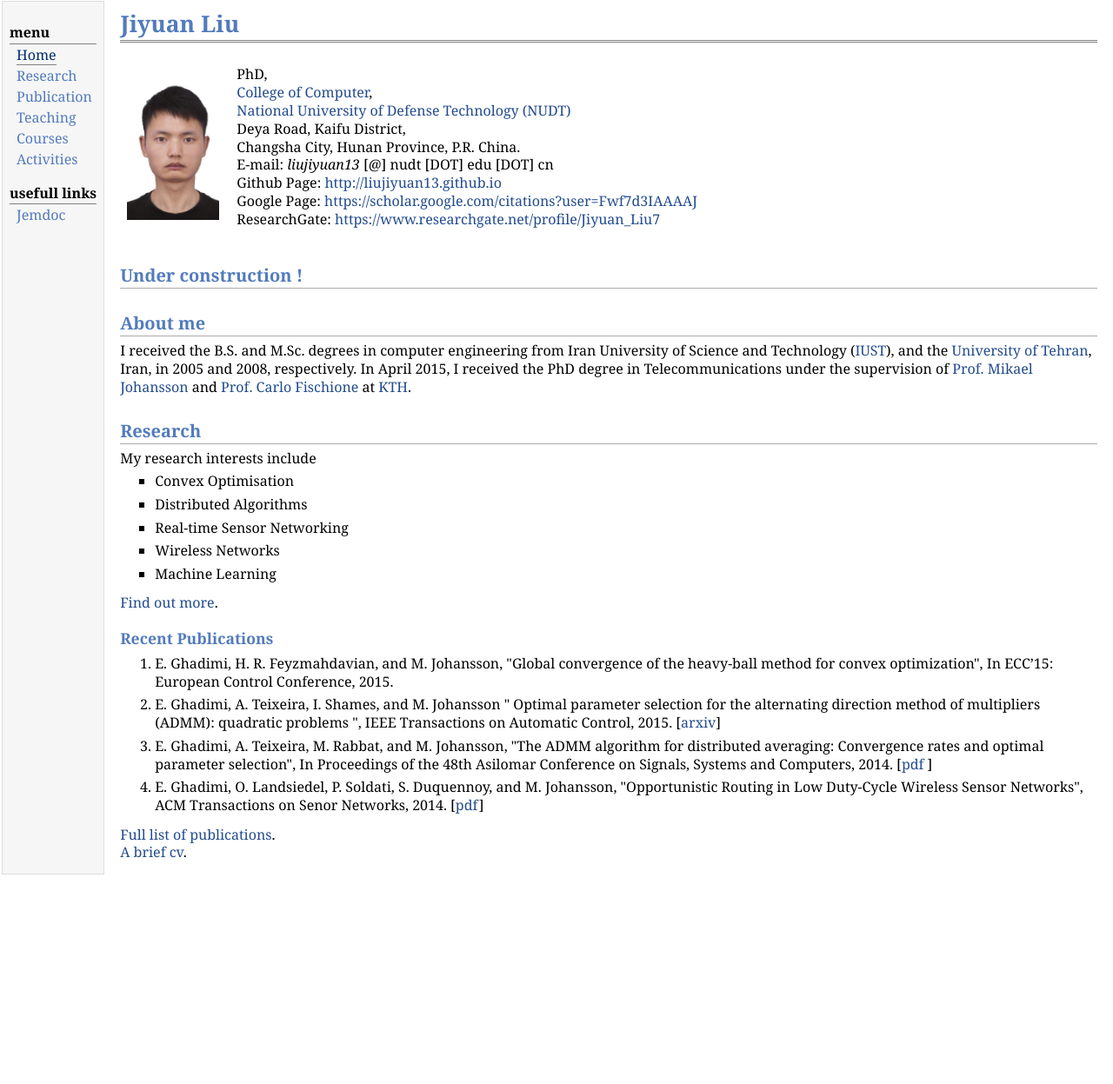
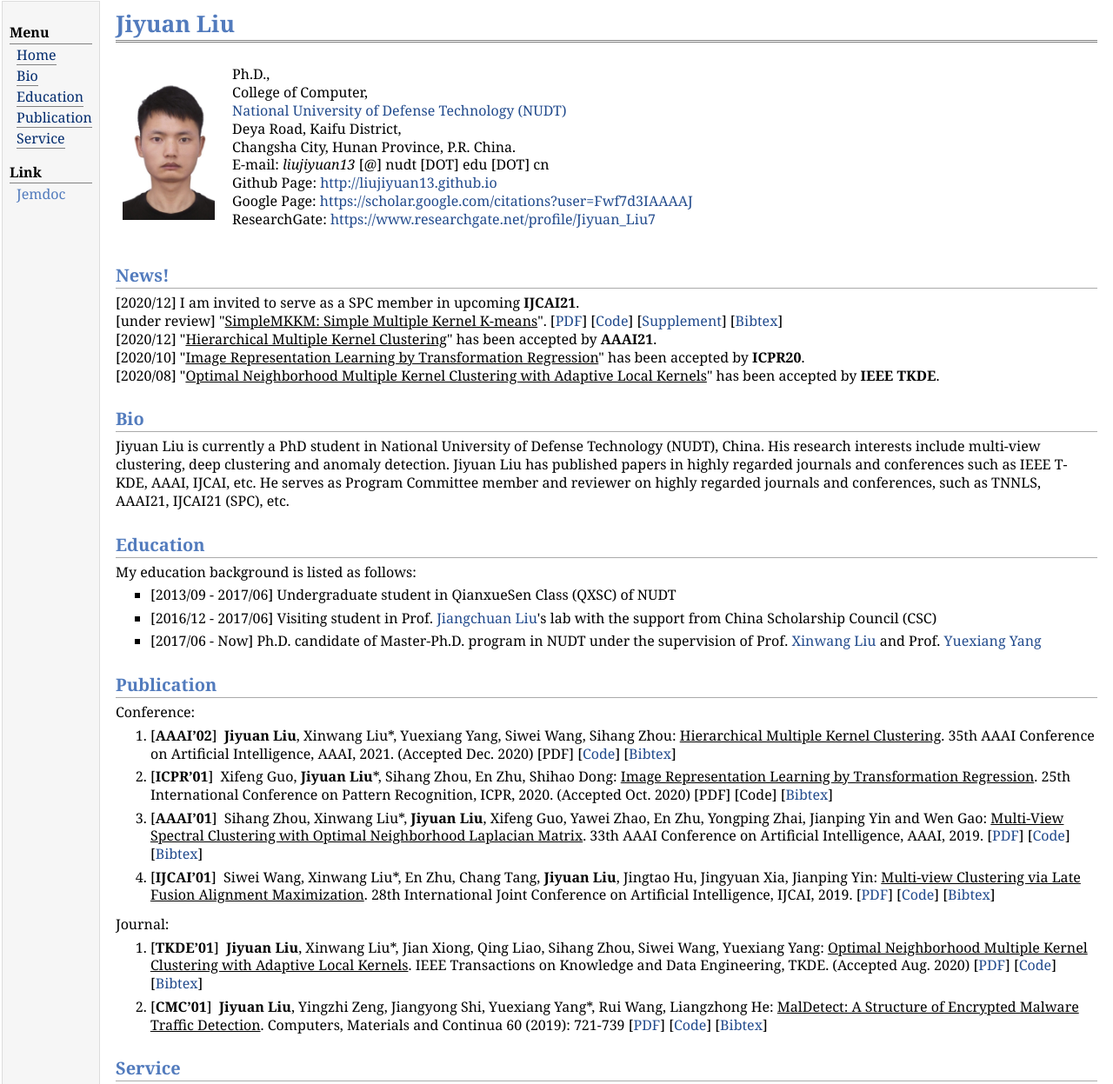
Before and after one commit to bysen32/bysen32.github.io, a plain HTML site: page index.html in a window 1280 px wide. Shown: the part 1-1248 px from the top of the page at 87% size. Before the commit the page ends 1017 px from the top, so only its background shows below. Drawn offline with Linux system fonts and the light colour scheme.

Commit message:
1st update, 2020/12/11

```diff
--- a/index.html
+++ b/index.html
@@ -11,14 +11,13 @@
 <table summary="Table for page layout." id="tlayout">
 <tr valign="top">
 <td id="layout-menu">
-<div class="menu-category">menu</div>
+<div class="menu-category">Menu</div>
 <div class="menu-item"><a href="index.html" class="current">Home</a></div>
-<div class="menu-item"><a href="research.html">Research</a></div>
-<div class="menu-item"><a href="publications.html">Publication</a></div>
-<div class="menu-item"><a href="teaching.html">Teaching</a></div>
-<div class="menu-item"><a href="courses.html">Courses</a></div>
-<div class="menu-item"><a href="activities.html">Activities</a></div>
-<div class="menu-category">usefull links</div>
+<div class="menu-item"><a href="index.html" class="current">Bio</a></div>
+<div class="menu-item"><a href="index.html" class="current">Education</a></div>
+<div class="menu-item"><a href="index.html" class="current">Publication</a></div>
+<div class="menu-item"><a href="index.html" class="current">Service</a></div>
+<div class="menu-category">Link</div>
 <div class="menu-item"><a href="http://jemdoc.jaboc.net/">Jemdoc</a></div>
 </td>
 <td id="layout-content">
@@ -27,7 +26,7 @@
 </div>
 <table class="imgtable"><tr><td>
 <a href="http://liujiyuan13.github.io"><img src="photos/jiyuan.png" alt="alt text" width="106px" height="160px" /></a>&nbsp;</td>
-<td align="left"><p>PhD,<br /> <a href="http://www.kth.se/ees/omskolan/organisation/avdelningar/ac?l=en_UK">College of Computer</a>, <br /><a href="http://www.kth.se">National University of Defense Technology (NUDT)</a><br />
+<td align="left"><p>Ph.D.,<br /> College of Computer, <br /><a href="https://english.nudt.edu.cn/">National University of Defense Technology (NUDT)</a><br />
 Deya Road, Kaifu District, <br />
 Changsha City, Hunan Province, P.R. China. <br />
 E-mail: <i>liujiyuan13</i> [@] nudt [DOT] edu [DOT] cn <br />
@@ -35,40 +34,53 @@ Github Page: <a href="http://liujiyuan13.github.io">http://liujiyuan13.github.io
 Google Page: <a href="https://scholar.google.com/citations?user=Fwf7d3IAAAAJ">https://scholar.google.com/citations?user=Fwf7d3IAAAAJ</a> <br />
 ResearchGate: <a href="https://www.researchgate.net/profile/Jiyuan_Liu7">https://www.researchgate.net/profile/Jiyuan_Liu7</a></p>
 </td></tr></table>
-<h2>Under construction ! </h2>
-<h2>About me</h2>
-<p>I received the B.S. and M.Sc. degrees in computer engineering from Iran University of Science and Technology (<a href="http://www.iust.ac.ir">IUST</a>), and the <a href="http://ece.ut.ac.ir/">University of Tehran</a>, Iran, in 2005 and 2008, respectively. In April 2015, I received the PhD degree in Telecommunications under the supervision of
-<a href="http://www.people.kth.se/~mikaelj/">Prof. Mikael Johansson</a> and  <a href="http://www.people.kth.se/~carlofi/">Prof. Carlo Fischione</a> at <a href="http:www.kth.se">KTH</a>.  </p>
-<h2>Research</h2>
-<p>My research interests include </p>
+<h2>News!</h2>
+<p>[2020/12] I am invited to serve as a SPC member in upcoming <b>IJCAI21</b>. <br />
+[under review] "<u>SimpleMKKM: Simple Multiple Kernel K-means</u>". [<a href="https://arxiv.org/pdf/2005.04975.pdf">PDF</a>] [<a href="https://github.com/xinwangliu/SimpleMKKMcodes/tree/master">Code</a>] [<a href="https://github.com/xinwangliu/xinwangliu.github.io/blob/master/groupmember/Appendix_SimpleMKKM.pdf">Supplement</a>] [<a href="bibs/SimpleMKKM_Simple_Multiple_Kernel_K_means.bib">Bibtex</a>]<br />
+[2020/12] "<u>Hierarchical Multiple Kernel Clustering</u>" has been accepted by <b>AAAI21</b>. <br />
+[2020/10] "<u>Image Representation Learning by Transformation Regression</u>" has been accepted by <b>ICPR20</b>.<br />
+[2020/08] "<u>Optimal Neighborhood Multiple Kernel Clustering with Adaptive Local Kernels</u>" has been accepted by <b>IEEE TKDE</b>.</p>
+<h2>Bio</h2>
+<p>Jiyuan Liu is currently a PhD student in National University of Defense Technology (NUDT), China. His research interests include multi-view clustering, deep clustering and anomaly detection. Jiyuan Liu has published papers in highly regarded journals and conferences such as IEEE T-KDE, AAAI, IJCAI, etc. He serves as Program Committee member and reviewer on highly regarded journals and conferences, such as TNNLS, AAAI21, IJCAI21 (SPC), etc. </p>
+<h2>Education</h2>
+<p>My education background is listed as follows:</p>
 <ul>
-<li><p>Convex Optimisation  </p>
+<li><p>[2013/09 - 2017/06] Undergraduate student in QianxueSen Class (QXSC) of NUDT </p>
 </li>
-<li><p>Distributed Algorithms</p>
+<li><p>[2016/12 - 2017/06] Visiting student in Prof. <a href="https://www.cs.sfu.ca/~jcliu/">Jiangchuan Liu</a>'s lab with the support from China Scholarship Council (CSC)</p>
 </li>
-<li><p>Real-time Sensor Networking</p>
-</li>
-<li><p>Wireless Networks</p>
-</li>
-<li><p>Machine Learning</p>
+<li><p>[2017/06 - Now] Ph.D. candidate of Master-Ph.D. program in NUDT under the supervision of Prof. <a href="http://xinwangliu.github.io/">Xinwang Liu</a> and Prof. <a href="https://www.researchgate.net/profile/Yuexiang_Yang/">Yuexiang Yang</a></p>
 </li>
 </ul>
-<p><a href="research.html">Find out more</a>.</p>
-<h3>Recent Publications </h3>
+<h2>Publication</h2>
+<p>Conference:</p>
 <ol>
-<li><p>E. Ghadimi, H. R. Feyzmahdavian, and M. Johansson, "Global convergence of the heavy-ball method for convex optimization",  In ECC&rsquo;15: European Control Conference, 2015.</p>
+<li><p>[<b>AAAI&rsquo;02</b>]&nbsp;&nbsp;<b>Jiyuan Liu</b>, Xinwang Liu*, Yuexiang Yang, Siwei Wang, Sihang Zhou: <u>Hierarchical Multiple Kernel Clustering</u>. 35th AAAI Conference on Artificial Intelligence, AAAI, 2021. (Accepted Dec. 2020) [PDF] [<a href="https://github.com/liujiyuan13/HMKC-code_release">Code</a>] [<a href="bibs/Hierarchical_Multiple_Kernel_Clustering.bib">Bibtex</a>]</p>
 </li>
-<li><p>E. Ghadimi, A. Teixeira, I. Shames, and M. Johansson " Optimal parameter selection for the alternating direction method of
-multipliers (ADMM): quadratic problems ", IEEE Transactions on Automatic Control, 2015. [<a href="http://arxiv.org/abs/1306.2454">arxiv</a>]</p>
+<li><p>[<b>ICPR&rsquo;01</b>]&nbsp;&nbsp;Xifeng Guo, <b>Jiyuan Liu</b>*, Sihang Zhou, En Zhu, Shihao Dong: <u>Image Representation Learning by Transformation Regression</u>. 25th International Conference on Pattern Recognition, ICPR, 2020. (Accepted Oct. 2020) [PDF] [Code] [<a href="bibs/Image_Representation_Learning_by_Transformation_Regression.bib">Bibtex</a>]</p>
 </li>
-<li><p>E. Ghadimi, A. Teixeira, M. Rabbat, and M. Johansson, "The ADMM algorithm for distributed averaging: Convergence rates and optimal parameter selection", In Proceedings of the 48th Asilomar Conference on Signals, Systems and Computers, 2014. [<a href="https://www.dropbox.com/s/k9izxz1m39yvvuz/admm_distributed_aveg.pdf?dl=0">pdf</a> ]</p>
+<li><p>[<b>AAAI&rsquo;01</b>]&nbsp;&nbsp;Sihang Zhou, Xinwang Liu*, <b>Jiyuan Liu</b>, Xifeng Guo, Yawei Zhao, En Zhu, Yongping Zhai, Jianping Yin and Wen Gao: <u>Multi-View Spectral Clustering with Optimal Neighborhood Laplacian Matrix</u>. 33th AAAI Conference on Artificial Intelligence, AAAI, 2019. [<a href="pubs/Multi-View_Spectral_Clustering_with_Optimal_Neighborhood_Laplacian_Matrix.pdf">PDF</a>] [<a href="https://github.com/xinwangliu/ONMSC">Code</a>] [<a href="bibs/Multi-View_Spectral_Clustering_with_Optimal_Neighborhood_Laplacian_Matrix.bib">Bibtex</a>]</p>
 </li>
-<li><p>E. Ghadimi, O. Landsiedel, P. Soldati, S. Duquennoy, and M. Johansson, "Opportunistic Routing in Low Duty-Cycle Wireless Sensor Networks", ACM Transactions on Senor Networks, 2014. [<a href="pub/oppTOSN.pdf">pdf</a>]</p>
+<li><p>[<b>IJCAI&rsquo;01</b>]&nbsp;&nbsp;Siwei Wang, Xinwang Liu*, En Zhu, Chang Tang, <b>Jiyuan Liu</b>, Jingtao Hu, Jingyuan Xia, Jianping Yin: <u>Multi-view Clustering via Late Fusion Alignment Maximization</u>. 28th International Joint Conference on Artificial Intelligence, IJCAI, 2019. [<a href="https://www.researchgate.net/publication/333672090_Multi-view_Clustering_via_Late_Fusion_Alignment_Maximization">PDF</a>] [<a href="https://github.com/wangsiwei2010/latefusionalignment">Code</a>] [<a href="bibs/Multi-view_Clustering_via_Late_Fusion_Alignment_Maximization.bib">Bibtex</a>]</p>
 </li>
 </ol>
-<p><a href="publications.html">Full list of publications</a>.
-<br />
-<a href="cv.pdf">A brief cv</a>.</p>
+<p>Journal:</p>
+<ol>
+<li><p>[<b>TKDE&rsquo;01</b>]&nbsp;&nbsp;<b>Jiyuan Liu</b>, Xinwang Liu*, Jian Xiong, Qing Liao, Sihang Zhou, Siwei Wang, Yuexiang Yang: <u>Optimal Neighborhood Multiple Kernel Clustering with Adaptive Local Kernels</u>. IEEE Transactions on Knowledge and Data Engineering, TKDE. (Accepted Aug. 2020) [<a href="pubs/Optimal_Neighborhood_Multiple_Kernel_Clustering_with_Adaptive_Local_Kernels.pdf">PDF</a>] [<a href="https://github.com/liujiyuan13/ON-ALK_release_code">Code</a>] [<a href="bibs/Optimal_Neighborhood_Multiple_Kernel_Clustering_with_Adaptive_Local_Kernels.bib">Bibtex</a>]</p>
+</li>
+<li><p>[<b>CMC&rsquo;01</b>]&nbsp;&nbsp;<b>Jiyuan Liu</b>, Yingzhi Zeng, Jiangyong Shi, Yuexiang Yang*, Rui Wang, Liangzhong He: <u>MalDetect: A Structure of Encrypted Malware Traffic Detection</u>. Computers, Materials and Continua 60 (2019): 721-739 [<a href="pubs/MalDetect-A_Structure_of_Encrypted_Malware_Traffic_Detection.pdf">PDF</a>] [<a href="https://github.com/liujiyuan13/MalDetect-code">Code</a>] [<a href="bibs/MalDetect-A_Structure_of_Encrypted_Malware_Traffic_Detection.bib">Bibtex</a>]</p>
+</li>
+</ol>
+<h2>Service</h2>
+<p>I serves as a/an:</p>
+<ul>
+<li><p>reviewer of TNNLS, IET Networks, etc.</p>
+</li>
+<li><p>Program Committee member of AAAI21.</p>
+</li>
+<li><p>Senior Program Committee member of IJCAI21.</p>
+</li>
+</ul>
 </td>
 </tr>
 </table>
```
Also changed, not shown: 13 other files.
